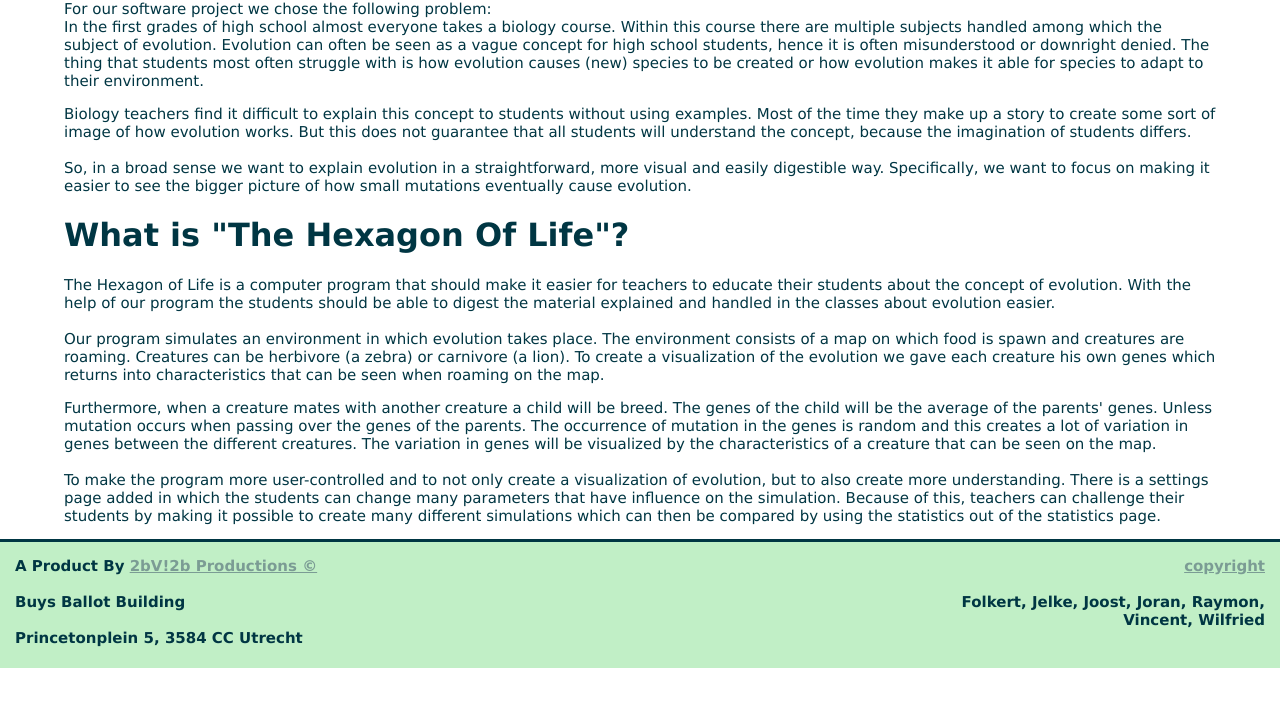
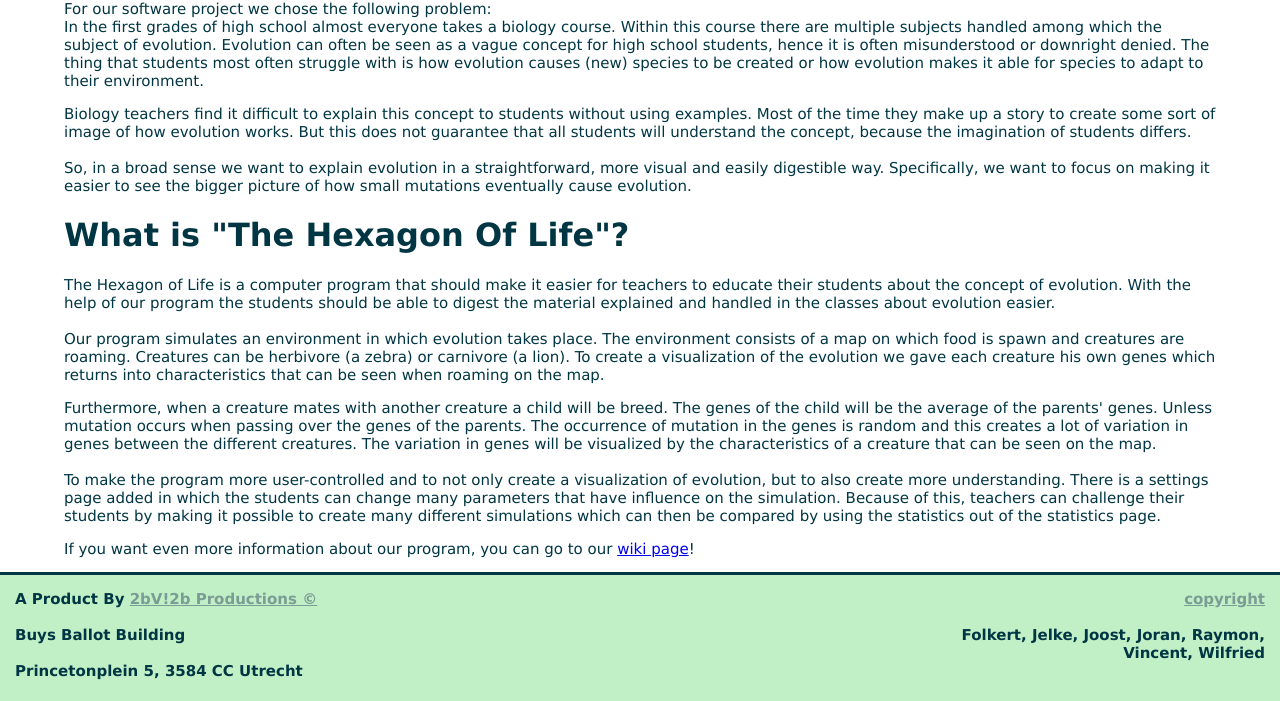
Before and after one commit to Informatica-Introproject-Lesser-Dim/TheHexagonOfLife.nl, a plain HTML site: page public/about.html in a window 1280 px wide. Shown: the part 635-1336 px from the top of the page. Before the commit the page ends 1303 px from the top, so only its background shows below. Drawn offline with Linux system fonts and the light colour scheme.

Commit message:
Add more information got to wiki on about page

```diff
--- a/public/about.html
+++ b/public/about.html
@@ -50,6 +50,9 @@
             <br><br>
             To make the program more user-controlled and to not only create a visualization of evolution, but to also create more understanding. There is a settings page added in which the students can change many parameters that have influence on the simulation. Because of this, teachers can challenge their students by making it possible to create many different simulations which can then be compared by using the statistics out of the statistics page.
 </p>
+        <p>
+            If you want even more information about our program, you can go to our <a href="https://github.com/Informatica-Introproject-Lesser-Dim/Introproject-Form/wiki">wiki page</a>!
+        </p>
     </div>
     </div>
 
```
